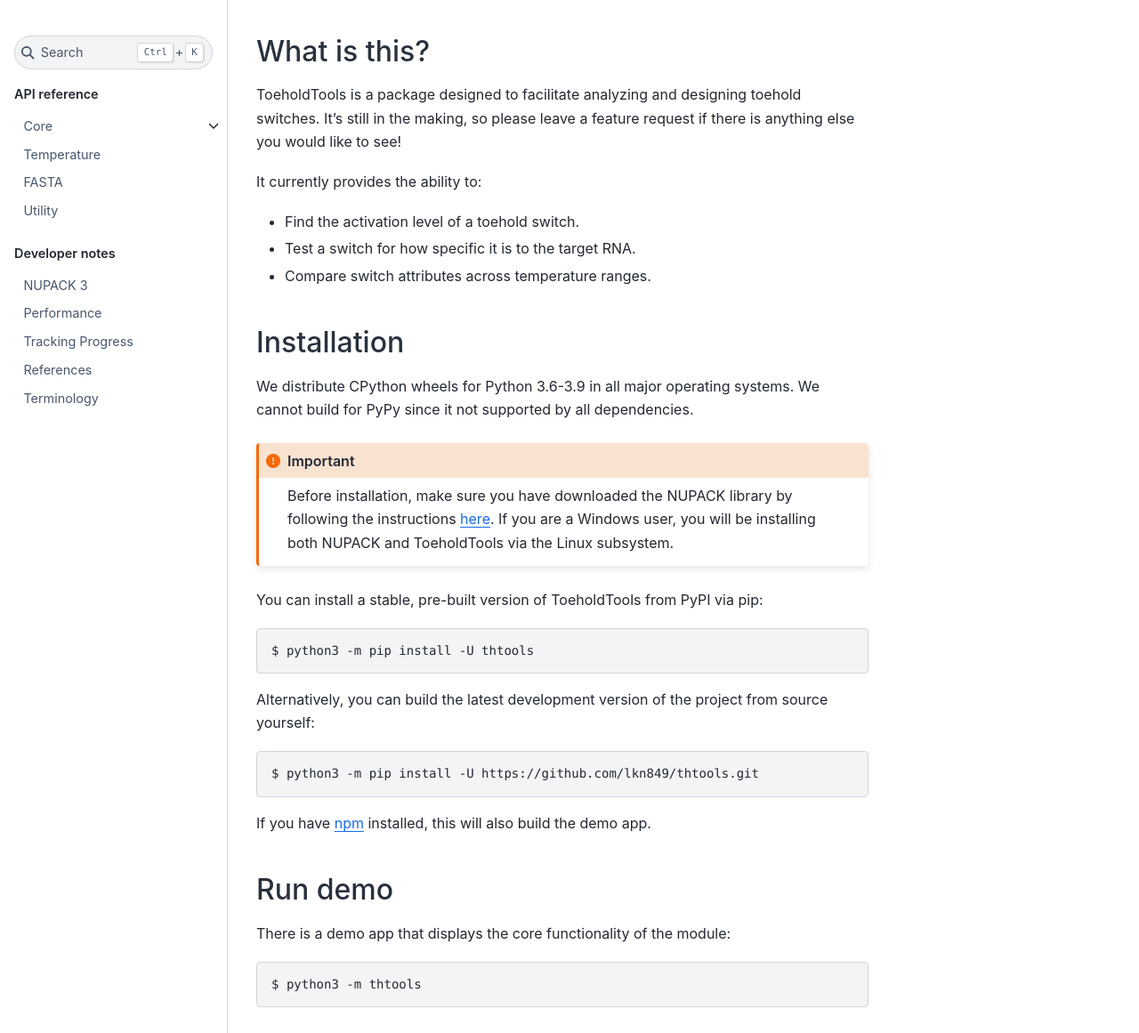
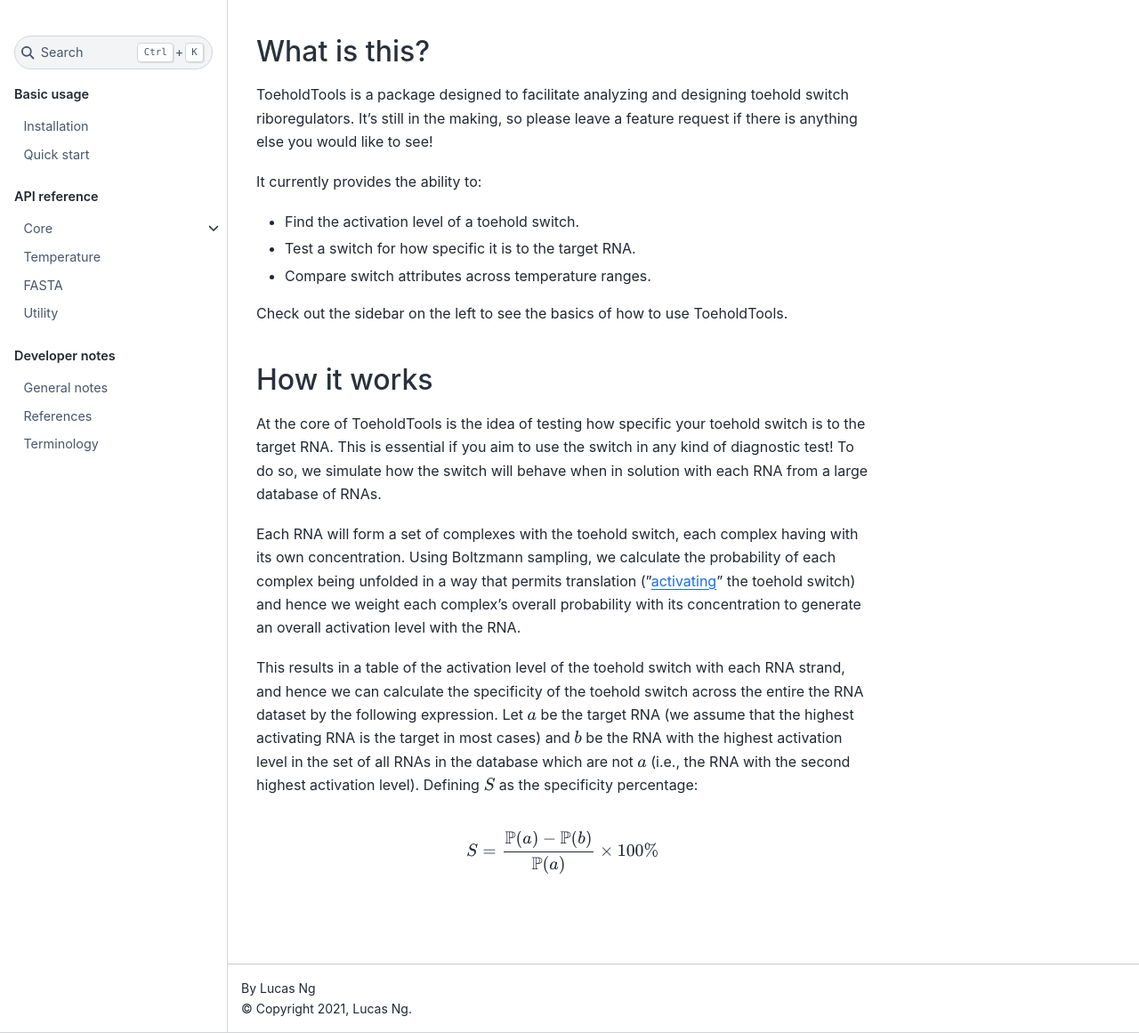
Before and after one commit to apple-phi/thtools, a Sphinx documentation site: the page built from docs/source/index.rst, in a window 1280 px wide and 1400 px high, cut to the strip 239-1400 px from the top of the window. Shown: the whole strip at 89% size. Built offline with Sphinx 7.4.7 and the Sphinx Book theme 1.1.4, drawn with Linux system fonts in a browser that asks for light colours; some of the changed text lies outside the part shown.

Commit message:
:pencil: DOCS: refactor site

```diff
--- a/docs/source/_static/custom.css
+++ b/docs/source/_static/custom.css
@@ -30,6 +30,14 @@
 	border-left: solid 3px #6ab0de !important;
 }
 
+/* Latex coloring */
+.mi,
+.mo,
+.mfrac,
+.mn {
+	color: #e83e8c;
+}
+
 /* Dark mode, preserving images */
 @media (prefers-color-scheme: dark) {
 	html {
--- /dev/null
+++ b/docs/source/basic/install.rst
@@ -0,0 +1,54 @@
+Installation
+============
+
+There are two different ways you can use this software tool. It is designed to be called from Python scripts,
+but users who are not comfortable with programming in Python and/or do not need full control over simulation
+parameters can download the package wrapped as a desktop app with an easy-to-use graphical user interface.
+
+Python package
+--------------
+
+We distribute CPython wheels for Python 3.6-3.9 in all major operating systems.
+We cannot build for PyPy since it not supported by all dependencies.
+
+.. important::
+   Before installation, make sure you have downloaded the NUPACK library by following the instructions
+   `here <https://piercelab-caltech.github.io/nupack-docs/start/#installation-requirements>`_.
+   If you are a Windows user, you will be installing both NUPACK and ToeholdTools via the Linux subsystem.
+
+You can install a stable, pre-built version of ToeholdTools from PyPI via pip:
+
+.. code-block:: bash
+
+   $ python3 -m pip install -U thtools
+
+Alternatively, you can build the latest development version of the project from source yourself:
+
+.. code-block:: bash
+
+   $ python3 -m pip install -U https://github.com/lkn849/thtools.git
+
+If you have `npm <https://nodejs.org/en/download/>`_ installed, this will also build the demo app.
+This displays the core functionality of the module and can be accessed by running:
+
+.. code-block:: bash
+
+   $ python3 -m thtools
+
+
+Standalone desktop app
+----------------------
+
+To download the app by itself, choose the file in `this folder <https://mega.nz/folder/SzRz0QhC#80ihtLxaMKfz0JKARmqryw>`_
+which matches your operating system. We recommend that you have Google Chrome installed and have not tested the app
+where Chrome is unavailable.
+
+.. important::
+    As with the Python package itself, Windows environments are not natively supported.
+    You will need a virtual machine to use this app if you are a Windows user.
+
+This app is identical to the demo mentioned above, except that it embeds an installation of the Python interpreter
+so that no programming experience is necessary.
+
+If you open the app you and get a message saying that it cannot be verified for lack of malware,
+`right click` and click `open` to force your operating system to launch it.
--- /dev/null
+++ b/docs/source/basic/quick_start.rst
@@ -0,0 +1,78 @@
+Quick start
+===========
+
+This is a walkthrough of finding a toehold switch's specificity.
+If you don't need full customizability, the :func:`~thtools.utils.autoconfig` function can simplify the simulation parameters.
+
+First import ToeholdTools:
+
+.. code-block:: python
+
+   import thtools as tt
+
+Now define the toehold switch and ribosome binding site used.
+The example used is team City of London UK (2021)'s switch for hsa-miR-210-3p:
+
+.. code-block:: python
+
+   ths = "UUAGCCGCUGUCACACGCACAGGGAUUUACAAAAAGAGGAGAGUAAAAUGCUGUGCGUGCACCAUAAAACGAACAUAGAC"
+   rbs = "AGAGGAGA"
+
+Then load the RNA sequences you want test against your toehold switch.
+We'll use the a subsection of the *Homo sapiens* mature `miRNA database <https://www.mirbase.org>`_,
+which ships pre-packaged with ToeholdTools and sorted by species:
+
+.. code-block:: python
+
+   my_fasta = tt.FParser.fromspecies("Homo sapiens")[295:305] # slice a small chunk of the database
+   my_rna_triggers = my_fasta.seqs
+   my_rna_names = my_fasta.ids # optional argument
+
+.. We don't have any RNAs we want to keep constant:
+.. .. code-block:: python
+..    const_rna = [] # optional
+
+.. And since we want to only test one potentially triggering RNA with the toehold switch at a time,
+.. set the combinatoric set size to 1:
+.. .. code-block:: python
+..    set_size = 1 # this is the default
+
+
+Now setup the :class:`~thtools.core.ToeholdTest` simulation and run it:
+
+.. code-block:: python
+
+   my_test = tt.autoconfig(ths, rbs, my_rna_triggers, names=my_rna_names)
+   my_result = my_test.run(
+      max_size=3, # the largest size of RNA complex to consider
+      n_samples=100, # the number of Boltzmann samples to take of each complex's secondary structure
+   )
+   print(my_result.tabulate(
+   dp=5 # number of decimal places to show (optional argument)
+   ))
+
+And here is the output:
+
+.. code-block:: python
+
+   +-----------------+-------------------------+--------------+-----------------+-----------------+----------------------+----------------+
+   | Name            | Sequence                | Activation % | RBS unbinding % | AUG unbinding % | Post-AUG unbinding % | Standard Error |
+   +-----------------+-------------------------+--------------+-----------------+-----------------+----------------------+----------------+
+   | hsa-miR-210-3p  | CUGUGCGUGUGACAGCGGCUGA  | 74.99997     | 90.00000        | 80.99996        | 80.99996             | 4.33013        |
+   | hsa-miR-214-5p  | UGCCUGUCUACACUUGCUGUGC  | 0.00001      | 89.71653        | 4.27968         | 0.00005              | 0.00239        |
+   | hsa-miR-208b-3p | AUAAGACGAACAAAAGGUUUGU  | 0.00000      | 89.71643        | 1.15424         | 0.00004              | 0.00170        |
+   | hsa-miR-210-5p  | AGCCCCUGCCCACCGCACACUG  | 0.00000      | 89.71684        | 2.53726         | 0.00006              | 0.00170        |
+   | hsa-miR-212-5p  | ACCUUGGCUCUAGACUGCUUACU | 0.00000      | 89.72340        | 1.74311         | 0.00006              | 0.00170        |
+   | hsa-miR-211-5p  | UUCCCUUUGUCAUCCUUCGCCU  | 0.00000      | 89.71612        | 2.53687         | 0.00276              | 0.00170        |
+   | hsa-miR-208b-5p | AAGCUUUUUGCUCGAAUUAUGU  | 0.00000      | 89.71161        | 1.15708         | 0.00004              | 0.00169        |
+   | hsa-miR-212-3p  | UAACAGUCUCCAGUCACGGCC   | 0.00000      | 90.48685        | 1.90022         | 0.00008              | 0.00160        |
+   | hsa-miR-214-3p  | ACAGCAGGCACAGACAGGCAGU  | 0.00000      | 89.27519        | 2.70569         | 0.00001              | 0.00082        |
+   | hsa-miR-211-3p  | GCAGGGACAGCAAAGGGGUGC   | 0.00000      | 97.53812        | 4.02094         | 0.00001              | 0.00056        |
+   +-----------------+-------------------------+--------------+-----------------+-----------------+----------------------+----------------+
+
+Since hsa-miR-210-3p has by far the highest activation of all the RNAs tested (as expected),
+this switch is highly specific to the desired target!
+There are other result display option available (notably :meth:`~thtools.core.ToeholdResult.prettify`)
+so be sure to check out the full API reference in the sidebar on the left.
+
+.. note:: Your output might have slightly different values since Boltzmann sampling is pseudo-random.
--- a/docs/source/conf.py
+++ b/docs/source/conf.py
@@ -30,7 +30,7 @@
 project = "ToeholdTools"
 copyright = "2021, Lucas Ng"
 author = "Lucas Ng"
-version = "0.2.0-dev0"  # have to do manually for now
+version = "0.2.0"  # have to do manually for now
 release = version
 
 html_theme = "sphinx_book_theme"
@@ -82,7 +82,6 @@
 intersphinx_mapping = {
     "python": ("https://docs.python.org/3", None),
     "pathos": ("https://pathos.readthedocs.io/en/latest/", None),
-    # "nupack": ("https://docs.nupack.org/", None), # not supported :(
     "matplotlib": ("https://matplotlib.org/stable/", None),
 }
 
--- a/docs/source/devnotes/progress.rst
+++ b/docs/source/devnotes/general.rst
@@ -1,5 +1,37 @@
+General notes
+=============
+
+This is an aggregation of titbits and useful notes that the developer feels are worth sharing.
+
+Using the NUPACK website
+------------------------
+
+If you are comparing the result of the tests with the online NUPACK `website <https://www.nupack.org>`_,
+it is common for a disparity whereby ToeholdTools suggests an RNA activates the toehold switch but the
+website disagrees. This is due to a difference in thermodynamic models used, since this package uses
+NUPACK 4 whereas the NUPACK website uses NUPACK 3.
+
+.. note::
+    This information is accurate as of 28/09/2021.
+    However, the developer understands that NUPACK hopes to release a new version of their website
+    integrating NUPACK 4. Therefore by the time you read this the information may be out of date.
+
+However, if you must emulate the website's behavior, we provide the class :class:`thtools.utils.ModelNu3`,
+which subclasses :class:`nupack.Model`. The majority of the ToeholdTools suite has a :obj:`model` argument
+you can pass an instance of this object to.
+
+Performance
+-----------
+
+For performance, :mod:`thtools.core` is compiled via `Cython <https://github.com/cython/cython>`_,
+and uses :mod:`pathos.multiprocessing` for distributing work across CPU cores :cite:p:`mckerns_building_2012`.
+
+The majority of runtime is taken up by NUPACK simulations which we have no control over.
+However, we have made reasonable effort to bring down the time of analysing the results that NUPACK returns.
+Future releases may improve upon this by internally using GIL-free processing of typed memoryviews using `OpenMP <https://www.openmp.org/>`_.
+
 Tracking Progress
-=================
+-----------------
 
 .. currentmodule:: thtools
 
--- a/docs/source/devnotes/nu3.rst
+++ /dev/null
@@ -1,10 +0,0 @@
-NUPACK 3
-========
-
-If you are comparing the result of the tests with the online `NUPACK website <https://www.nupack.org>`_,
-it is common for a disparity whereby ToeholdTools suggests an RNA activates the toehold switch but the website disagrees.
-This is due to a difference in thermodynamic models used, since this package uses NUPACK 4 which has a superior default model.
-
-However, if you must emulate the website's behavior, we provide the :class:`nupack.Model` subclass :class:`thtools.utils.ModelNu3`.
-
-The majority of the ToeholdTools suite has a model parameter you can use this with.
--- a/docs/source/devnotes/terms.rst
+++ b/docs/source/devnotes/terms.rst
@@ -1,3 +1,5 @@
+.. _Terminology:
+
 Terminology
 ===========
 
@@ -10,7 +12,7 @@
 
     * - **activation**
       - The state of a toehold switch being correctly unbound for translation, or the probability of.
-        This equivalent to the proportion of toehold switch molecules which have all of:
+        This equivalent to the proportion of toehold switch strands which have all of:
 
         * an unbound RBS
         * an unbound AUG
--- a/docs/source/index.rst
+++ b/docs/source/index.rst
@@ -1,5 +1,12 @@
 Welcome to ToeholdTools!
 ========================
+
+.. toctree::
+   :hidden:
+   :caption: Basic usage
+   :glob:
+
+   basic/*
 
 .. toctree::
    :hidden:
@@ -22,7 +29,7 @@
 
 What is this?
 -------------
-ToeholdTools is a package designed to facilitate analyzing and designing toehold switches.
+ToeholdTools is a package designed to facilitate analyzing and designing toehold switch riboregulators.
 It's still in the making, so please leave a feature request
 if there is anything else you would like to see!
 
@@ -32,123 +39,25 @@
 * Test a switch for how specific it is to the target RNA.
 * Compare switch attributes across temperature ranges.
 
-Installation
+Check out the sidebar on the left to see the basics of how to use ToeholdTools.
+
+How it works
 ------------
-We distribute CPython wheels for Python 3.6-3.9 in all major operating systems.
-We cannot build for PyPy since it not supported by all dependencies.
+At the core of ToeholdTools is the idea of testing how specific your toehold switch is to the target RNA.
+This is essential if you aim to use the switch in any kind of diagnostic test!
+To do so, we simulate how the switch will behave when in solution with each RNA from a large database of RNAs.
 
-.. important::
-   Before installation, make sure you have downloaded the NUPACK library by following the instructions
-   `here <https://piercelab-caltech.github.io/nupack-docs/start/#installation-requirements>`_.
-   If you are a Windows user, you will be installing both NUPACK and ToeholdTools via the Linux subsystem.
+Each RNA will form a set of complexes with the toehold switch, each complex having with its own concentration.
+Using Boltzmann sampling, we calculate the probability of each complex being unfolded in a way that permits translation
+(":ref:`activating<Terminology>`" the toehold switch) and hence we weight each complex's overall probability with its concentration to generate
+an overall activation level with the RNA.
 
-You can install a stable, pre-built version of ToeholdTools from PyPI via pip:
+This results in a table of the activation level of the toehold switch with each RNA strand, and hence we can
+calculate the specificity of the toehold switch across the entire the RNA dataset by the following expression.
+Let :math:`a` be the target RNA (we assume that the highest activating RNA is the target in most cases) and
+:math:`b` be the RNA with the highest activation level in the set of all RNAs in the database which are not :math:`a`
+(i.e., the RNA with the second highest activation level).
+Defining :math:`S` as the specificity percentage:
 
-.. code-block:: bash
-
-   $ python3 -m pip install -U thtools
-
-Alternatively, you can build the latest development version of the project from source yourself:
-
-.. code-block:: bash
-
-   $ python3 -m pip install -U https://github.com/lkn849/thtools.git
-
-If you have `npm <https://nodejs.org/en/download/>`_ installed, this will also build the demo app.
-
-Run demo
---------
-There is a demo app that displays the core functionality of the module:
-
-.. code-block:: bash
-
-   $ python3 -m thtools
-
-Quick start
------------
-This is a walkthrough of finding a toehold switch's specificity.
-If you don't need full customizability, the :func:`~thtools.utils.autoconfig` function can simplify the simulation parameters.
-
-First import ToeholdTools:
-
-.. code-block:: python
-
-   import thtools as tt
-
-Now define the toehold switch and ribosome binding site used.
-The example used is team City of London UK (2021)'s switch for hsa-miR-210-3p:
-
-.. code-block:: python
-
-   ths = "UUAGCCGCUGUCACACGCACAGGGAUUUACAAAAAGAGGAGAGUAAAAUGCUGUGCGUGCACCAUAAAACGAACAUAGAC"
-   rbs = "AGAGGAGA"
-
-Then load the RNA sequences you want test against your toehold switch.
-We'll use the a subsection of the *Homo sapiens* mature `miRNA database <https://www.mirbase.org>`_,
-which ships pre-packaged with ToeholdTools and sorted by species:
-
-.. code-block:: python
-
-   my_fasta = tt.FParser.fromspecies("Homo sapiens")[295:305] # slice a small chunk of the database
-   my_rna_triggers = my_fasta.seqs
-   my_rna_names = my_fasta.ids # optional argument
-
-.. We don't have any RNAs we want to keep constant:
-.. .. code-block:: python
-..    const_rna = [] # optional
-
-.. And since we want to only test one potentially triggering RNA with the toehold switch at a time,
-.. set the combinatoric set size to 1:
-.. .. code-block:: python
-..    set_size = 1 # this is the default
-
-
-Now setup the :class:`~thtools.core.ToeholdTest` simulation and run it:
-
-.. code-block:: python
-
-   my_test = tt.autoconfig(ths, rbs, my_rna_triggers, names=my_rna_names)
-   my_result = my_test.run(
-      max_size=3, # the largest size of RNA complex to consider
-      n_samples=100, # the number of Boltzmann samples to take of each complex's secondary structure
-   )
-   print(my_result.prettify(
-   dp=5 # number of decimal places to show (optional argument)
-   ))
-
-And here is the output:
-
-.. code-block::
-
-   THS: UUAGCCGCUGUCACACGCACAGGGAUUUACAAAAAGAGGAGAGUAAAAUGCUGUGCGUGCACCAUAAAACGAACAUAGAC
-   THS concentration: 1e-07
-   RBS: AGAGGAGA
-   # tests: 10
-   Constant RNAs: []
-   Concentrations of constant RNAs: []
-   Temperature /°C: 37.0
-   Max. complex size: 3
-   Sample number: 100
-   Target RNA: CUGUGCGUGUGACAGCGGCUGA
-   Specificity %: 99.99929501947653
-   Specificity SE: 0.03086125411972951
-
-   +-----------------+-------------------------+--------------+-----------------+-----------------+----------------------+----------------+
-   | Name            | Sequence                | Activation % | RBS unbinding % | AUG unbinding % | Post-AUG unbinding % | Standard Error |
-   +-----------------+-------------------------+--------------+-----------------+-----------------+----------------------+----------------+
-   | hsa-miR-210-3p  | CUGUGCGUGUGACAGCGGCUGA  | 73.99997     | 89.00000        | 76.99996        | 77.99996             | 4.38634        |
-   | hsa-miR-211-5p  | UUCCCUUUGUCAUCCUUCGCCU  | 0.00052      | 89.71612        | 1.20635         | 0.00256              | 0.02273        |
-   | hsa-miR-210-5p  | AGCCCCUGCCCACCGCACACUG  | 0.00000      | 89.71684        | 1.20570         | 0.00006              | 0.00120        |
-   | hsa-miR-212-5p  | ACCUUGGCUCUAGACUGCUUACU | 0.00000      | 89.72340        | 2.79487         | 0.00005              | 0.00120        |
-   | hsa-miR-214-5p  | UGCCUGUCUACACUUGCUGUGC  | 0.00000      | 89.66515        | 2.58864         | 0.00003              | 0.00120        |
-   | hsa-miR-212-3p  | UAACAGUCUCCAGUCACGGCC   | 0.00000      | 90.48688        | 2.80960         | 0.00004              | 0.00113        |
-   | hsa-miR-214-3p  | ACAGCAGGCACAGACAGGCAGU  | 0.00000      | 89.22156        | 2.57101         | 0.00000              | 0.00041        |
-   | hsa-miR-211-3p  | GCAGGGACAGCAAAGGGGUGC   | 0.00000      | 97.53812        | 1.63230         | 0.00001              | 0.00040        |
-   | hsa-miR-208b-5p | AAGCUUUUUGCUCGAAUUAUGU  | 0.00000      | 89.71161        | 2.79455         | 0.00004              | 0.00000        |
-   | hsa-miR-208b-3p | AUAAGACGAACAAAAGGUUUGU  | 0.00000      | 89.71643        | 2.79433         | 0.00004              | 0.00000        |
-   +-----------------+-------------------------+--------------+-----------------+-----------------+----------------------+----------------+
-
-.. note:: Your output might have slightly different values since Boltzmann sampling is pseudo-random.
-
-Since hsa-miR-210-3p has by far the highest activation of all the RNAs tested (as expected),
-this switch is highly specific to the desired target!
+.. math::
+   S = \frac{\mathbb {P} (a) - \mathbb {P} (b)}{\mathbb {P} (a)} \times 100\%
```
Also changed, not shown: other parts of docs/source/devnotes/general.rst (+1 -1 lines), README.md (+2 -26 lines), docs/source/devnotes/performance.rst (deleted, +0 -7 lines).
